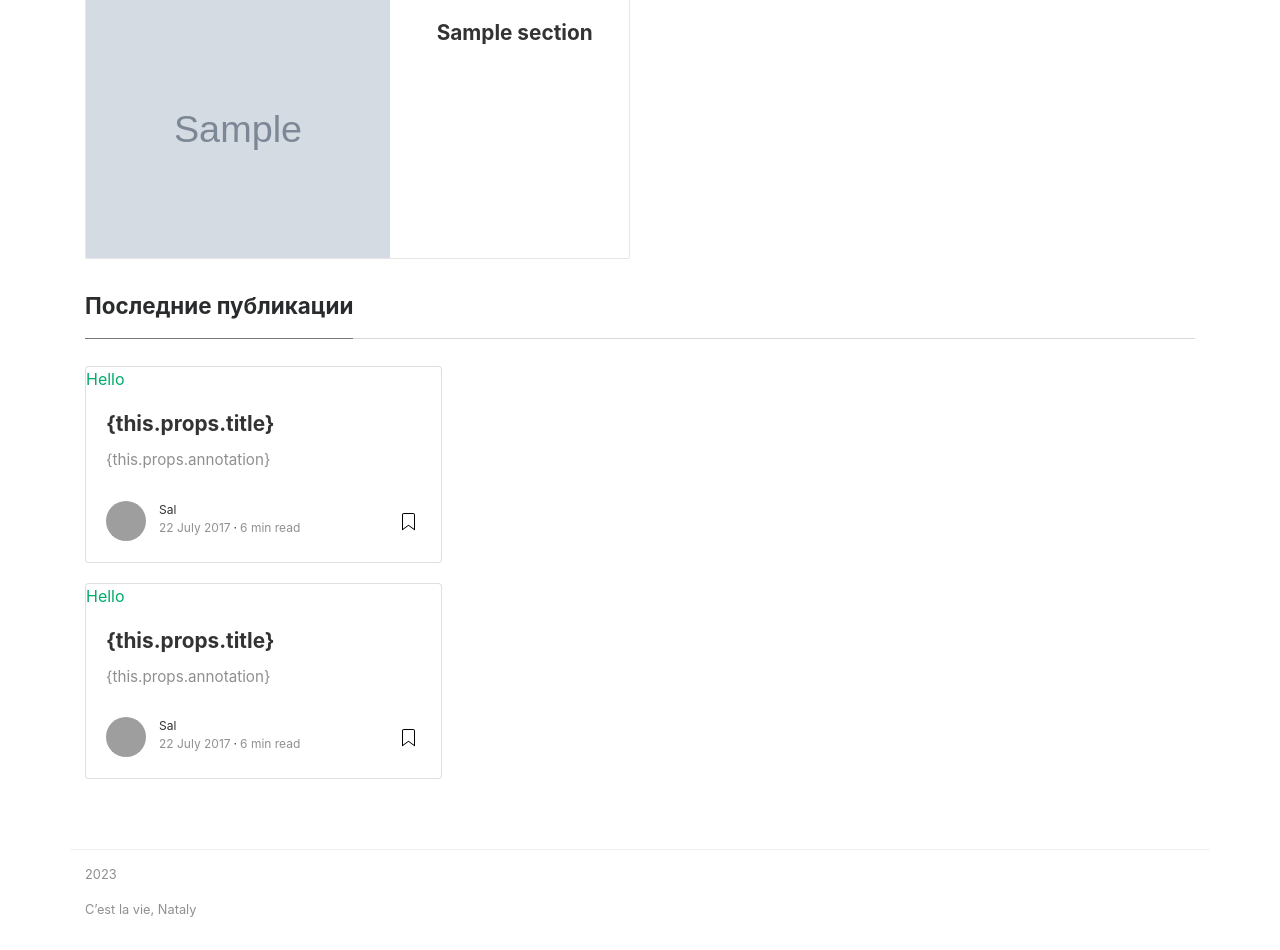
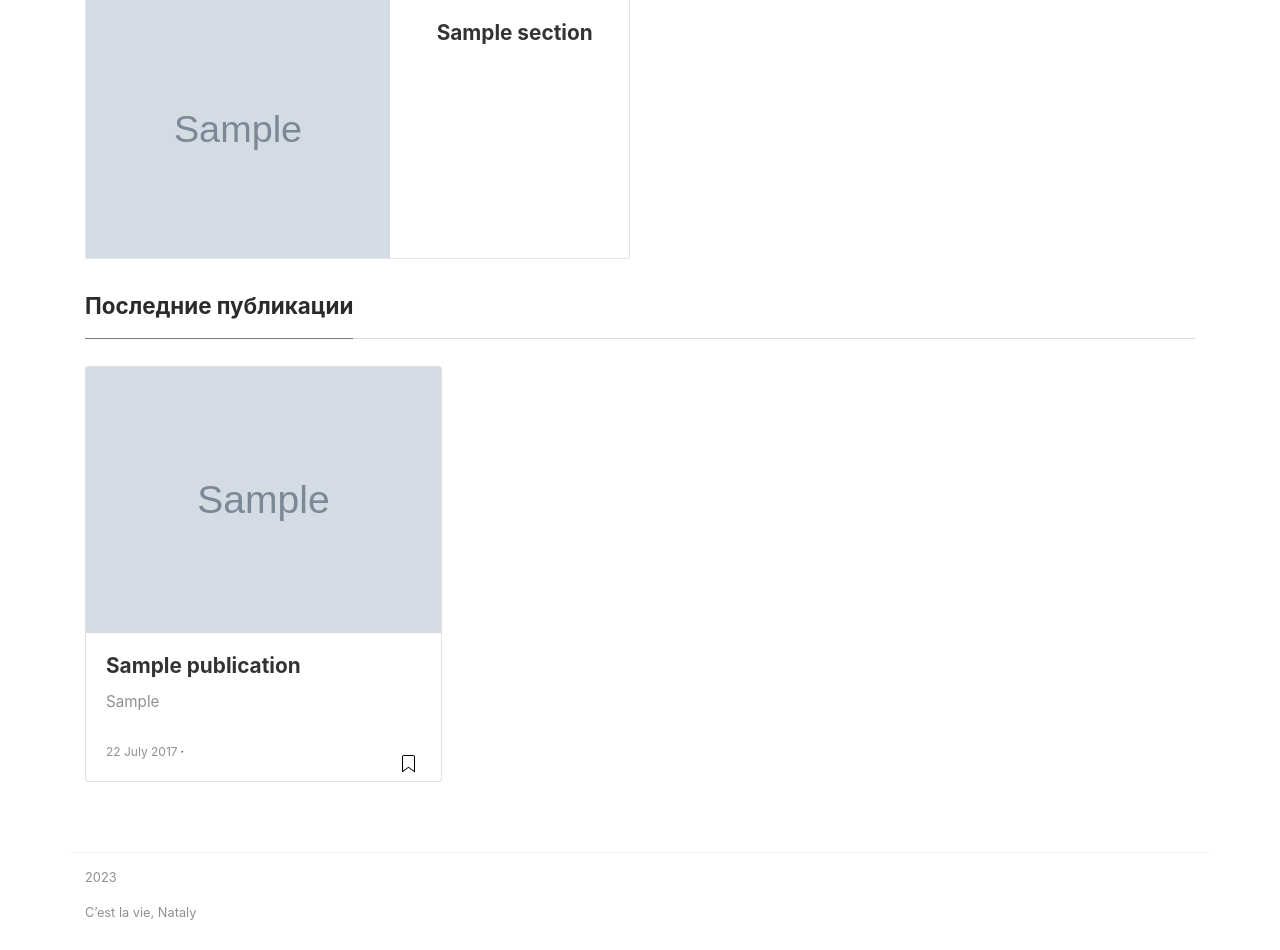
Before and after one commit to nmescv/cestlavie_nataly, a Django app: page / in a window 1280 px wide. Shown: the part 284-1234 px from the top of the page. Before the commit the page ends 1201 px from the top, so only its background shows below. Run offline with Django 4.2, Linux system fonts and the light colour scheme; tables that the repository leaves empty hold one stand-in row (values such as "Sample post"); grey boxes marked "Sample" are stand-in pictures; some libraries are stand-ins or nearby versions; grey boxes are pictures that could not be loaded.

Commit message:
Промежуточный коммит

```diff
--- a/blog/models.py
+++ b/blog/models.py
@@ -10,7 +10,7 @@ class Section(models.Model):
 	name = models.CharField(max_length=100, null=False, blank=False, unique=True, verbose_name='Название')
 	# image = models.FileField(null=True, verbose_name='Картинка',
 	# 						 validators=[FileExtensionValidator(allowed_extensions=['gif','png','jpg', 'jpeg'])])
-	image_path = models.ImageField(upload_to='media/', null=True, verbose_name='Картинка')
+	avatar = models.ImageField(upload_to='sections', null=True, verbose_name='Картинка')
 	created_at = models.DateTimeField(blank=True, null=True, verbose_name='Дата создания')
 	updated_at = models.DateTimeField(blank=True, null=True, verbose_name='Дата обновления')
 
@@ -24,7 +24,7 @@ class Section(models.Model):
 		return self.name
 
 	def save(self, *args, **kwargs):
-		print(self.image_path)
+		# print(self.image)
 		try:
 			section = Section.objects.get(id=self.id)
 			self.updated_at = timezone.now()
@@ -40,32 +40,34 @@ class Section(models.Model):
 			# section = Section.objects.get(id=self.id)
 			# upload_version_2(settings.BUCKET_NAME, str(section.image_path))
 
-# class Post(models.Model):
-# 	title = models.CharField(max_length=255, null=False, blank=False, verbose_name='Название')
-# 	annotation = models.CharField(max_length=255, null=True, verbose_name='Аннотация')
-# 	section = models.ForeignKey(Section, null=True, blank=True, on_delete=models.SET_NULL, verbose_name='Категория')
-# 	created_at = models.DateTimeField(blank=True, null=True, verbose_name='Дата создания')
-# 	updated_at = models.DateTimeField(blank=True, null=True, verbose_name='Дата обновления')
-#
-# 	class Meta:
-# 		db_table = 'publication'
-# 		verbose_name = 'Публикация'
-# 		verbose_name_plural = 'Публикации'
-# 		ordering = ['created_at']
-#
-# 	def __str__(self):
-# 		return self.title
-#
-# 	def save(self, *args, **kwargs):
-# 		try:
-# 			post = Post.objects.get(id=self.id)
-# 			self.updated_at = timezone.now()
-# 			super(Post, self).save(*args, **kwargs)
-# 		except Exception:
-# 			now = timezone.now()
-# 			self.created_at = now
-# 			self.updated_at = now
-# 			super(Post, self).save(*args, **kwargs)
+
+class Post(models.Model):
+	title = models.CharField(max_length=255, null=False, blank=False, verbose_name='Название')
+	annotation = models.CharField(max_length=255, null=True, blank=True, verbose_name='Аннотация')
+	avatar = models.ImageField(upload_to='posts', null=True, blank=True, verbose_name='Главная картинка')
+	section = models.ForeignKey(Section, null=True, blank=True, on_delete=models.SET_NULL, verbose_name='Категория')
+	created_at = models.DateTimeField(blank=True, null=True, verbose_name='Дата создания')
+	updated_at = models.DateTimeField(blank=True, null=True, verbose_name='Дата обновления')
+
+	class Meta:
+		db_table = 'publication'
+		verbose_name = 'Публикация'
+		verbose_name_plural = 'Публикации'
+		ordering = ['created_at']
+
+	def __str__(self):
+		return self.title
+
+	def save(self, *args, **kwargs):
+		try:
+			post = Post.objects.get(id=self.id)
+			self.updated_at = timezone.now()
+			super(Post, self).save(*args, **kwargs)
+		except Exception:
+			now = timezone.now()
+			self.created_at = now
+			self.updated_at = now
+			super(Post, self).save(*args, **kwargs)
 #
 #
 # class Content(models.Model):
--- a/blog/views/publications.py
+++ b/blog/views/publications.py
@@ -1,12 +1,14 @@
 from django.shortcuts import render
-from blog.models import Section
+from blog.models import Section, Post
 
 
 # Create your views here.
 def home(request):
 	sections = Section.objects.all()
+	posts = Post.objects.all().order_by('created_at')[:6]
 	data = {
-			'sections' : sections
+			'sections' : sections,
+			'publications': posts
 			}
 	return render(request, 'blog/home.html', data)
 
--- a/cestlavie_nataly/urls.py
+++ b/cestlavie_nataly/urls.py
@@ -14,7 +14,7 @@ Including another URLconf
     2. Add a URL to urlpatterns:  path('blog/', include('blog.urls'))
 """
 from django.contrib import admin
-from django.contrib.staticfiles.urls import static
+from django.conf.urls.static import static
 from django.urls import path
 
 from blog.views.publications import home, publications, post, about
@@ -28,4 +28,6 @@ urlpatterns = [
 		path('', home)
 		]
 
-urlpatterns += static(settings.MEDIA_URL, document_root=settings.MEDIA_ROOT)
+if settings.DEBUG:
+	# urlpatterns += static(settings.STATIC_URL, document_root=settings.STATICFILES_DIRS)
+	urlpatterns += static(settings.MEDIA_URL, document_root=settings.MEDIA_ROOT)
--- a/static/css/style.css
+++ b/static/css/style.css
@@ -1,10 +1,15 @@
 .section-image {
     background-repeat: no-repeat;
-    height:100%;
-    width:100%
+    height: 100%;
+    width: 100%
 }
 
 .section-name {
-    margin: auto;
     text-align: center;
 }
+
+.publication-image {
+    background-repeat: no-repeat;
+    height: 100%;
+    width: 100%;
+}
--- a/templates/blog/home.html
+++ b/templates/blog/home.html
@@ -21,7 +21,7 @@
                         <div class="row">
                             <div class="col-md-7 wrapthumbnail">
                                 <a href="/post">
-                                    <img class="section-image" src="{{ section.image_path }}"/>
+                                    <img class="section-image" src="{{ section.avatar.url }}"/>
                                 </a>
                             </div>
                             <div class="col-md-5">
@@ -44,26 +44,17 @@
                 <h2><span>Последние публикации</span></h2>
             </div>
             <div class="card-columns listrecent">
+                {% for publication in publications %}
                 <div class="card">
                     <a href="/post">
-                        {#                            <img class="img-fluid" src={this.props.imgPath} alt={"imgPath"}/>#}
-                        Hello
+                        <img class="publication-image" src="{{ publication.avatar.url }}"/>
                     </a>
                     <div class="card-block">
-                        <h2 class="card-title"><a href="post.html">{this.props.title}</a></h2>
-                        <h4 class="card-text">{this.props.annotation}</h4>
+                        <h2 class="card-title"><a href="/post">{{ publication.title }}</a></h2>
+                        <h4 class="card-text">{{ publication.annotation }}</h4>
                         <div class="metafooter">
                             <div class="wrapfooter">
-						<span class="meta-footer-thumb">
-						<a href="/author"><img class="author-thumb"
-                                               src="https://www.gravatar.com/avatar/e56154546cf4be74e393c62d1ae9f9d4?s=250&amp;d=mm&amp;r=x"
-                                               alt="Sal"/></a>
-						</span>
-                                <span class="author-meta">
-						<span class="post-name"><a href="/author">Sal</a></span><br/>
-						<span class="post-date">22 July 2017</span><span class="dot"></span><span
-                                        class="post-read">6 min read</span>
-						</span>
+						<span class="post-date">22 July 2017</span><span class="dot"></span>
                                 <span class="post-read-more"><a href="post.html" title="Read Story"><svg
                                         class="svgIcon-use"
                                         width="25"
@@ -75,38 +66,7 @@
                         </div>
                     </div>
                 </div>
-
-                <div class="card">
-                    <a href="post.html">
-                        {#                            <img class="img-fluid" src={this.props.imgPath} alt={"imgPath"}/>#}
-                        Hello
-                    </a>
-                    <div class="card-block">
-                        <h2 class="card-title"><a href="post.html">{this.props.title}</a></h2>
-                        <h4 class="card-text">{this.props.annotation}</h4>
-                        <div class="metafooter">
-                            <div class="wrapfooter">
-						<span class="meta-footer-thumb">
-						<a href="/author"><img class="author-thumb"
-                                               src="https://www.gravatar.com/avatar/e56154546cf4be74e393c62d1ae9f9d4?s=250&amp;d=mm&amp;r=x"
-                                               alt="Sal"/></a>
-						</span>
-                                <span class="author-meta">
-						<span class="post-name"><a href="/author">Sal</a></span><br/>
-						<span class="post-date">22 July 2017</span><span class="dot"></span><span
-                                        class="post-read">6 min read</span>
-						</span>
-                                <span class="post-read-more"><a href="post.html" title="Read Story"><svg
-                                        class="svgIcon-use"
-                                        width="25"
-                                        height="25"
-                                        viewBox="0 0 25 25"><path
-                                        d="M19 6c0-1.1-.9-2-2-2H8c-1.1 0-2 .9-2 2v14.66h.012c.01.103.045.204.12.285a.5.5 0 0 0 .706.03L12.5 16.85l5.662 4.126a.508.508 0 0 0 .708-.03.5.5 0 0 0 .118-.285H19V6zm-6.838 9.97L7 19.636V6c0-.55.45-1 1-1h9c.55 0 1 .45 1 1v13.637l-5.162-3.668a.49.49 0 0 0-.676 0z"
-                                        fill-rule="evenodd"/></svg></a></span>
-                            </div>
-                        </div>
-                    </div>
-                </div>
+                {% endfor %}
             </div>
         </section>
     </div>
```
Also changed, not shown: blog/admin.py (+10 -3 lines).
